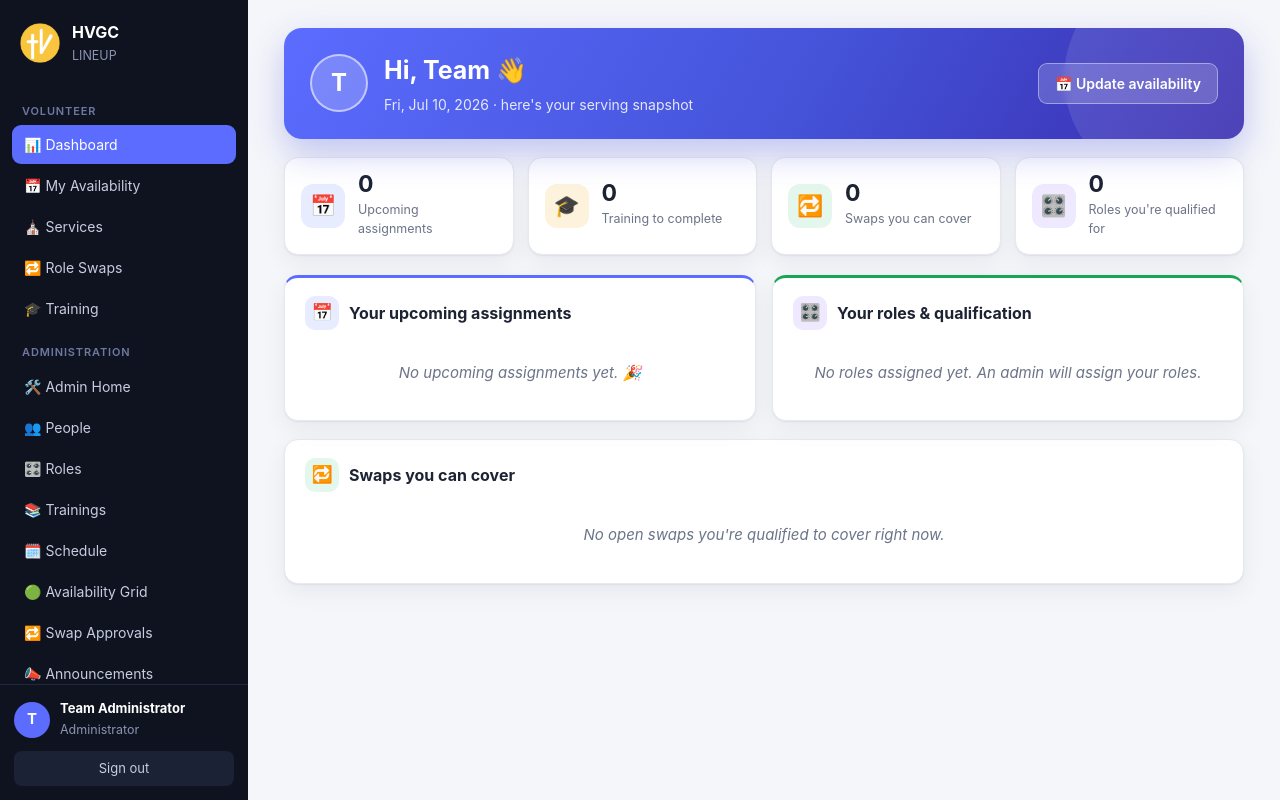
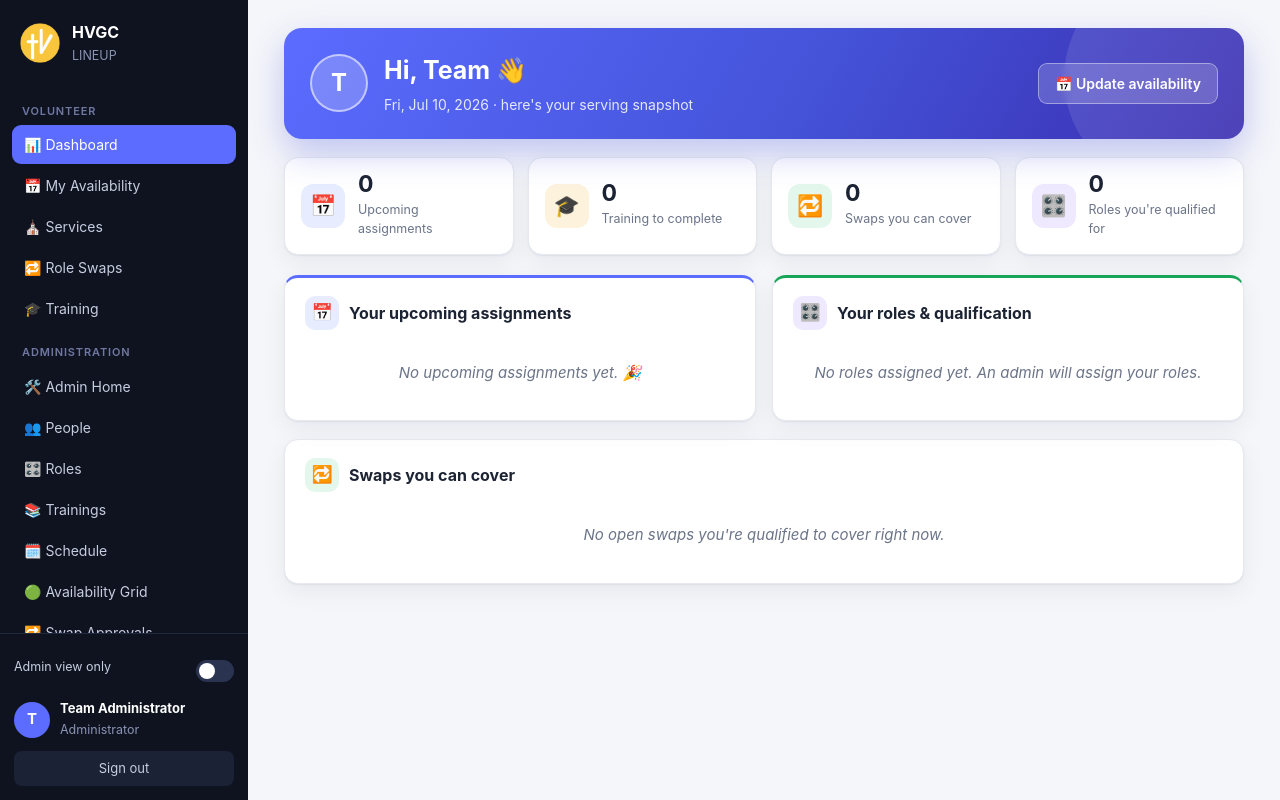
Before and after one commit to Wasivjoey/HVGC, a Flask app: page / in a window 1280 px wide. Run offline with Flask 3, Linux system fonts and the light colour scheme; the visitor is signed in with stand-in values (Sample User, id 1); data comes from the database, SQL or seed files in the repository; data that the repository does not hold is empty; some libraries are stand-ins or nearby versions.

Commit message:
Add a sidebar switch for the hide-volunteer-menu toggle
Admins get an "Admin view only" toggle switch at the bottom of the sidebar that
flips hide_volunteer_menu instantly (auto-submits on change). The profile
checkbox remains and stays in sync. Switch is admin-only and route-guarded.

Co-Authored-By: Claude Opus 4.8 <noreply@anthropic.com>

```diff
--- a/static/style.css
+++ b/static/style.css
@@ -54,6 +54,15 @@ nav a:hover { background: #1b2236; color: #fff; text-decoration: none; }
 nav a.active { background: var(--brand); color: #fff; }
 .nav-badge { display: inline-block; min-width: 18px; height: 18px; padding: 0 5px; border-radius: 9px; background: var(--red); color: #fff; font-size: 11px; font-weight: 700; text-align: center; line-height: 18px; vertical-align: middle; }
 .sidebar-foot { padding: 14px; border-top: 1px solid #20283f; }
+.vol-toggle { display: flex; align-items: center; justify-content: space-between; gap: 10px; margin-bottom: 12px; }
+.switch-label { color: #c7cde0; font-size: 12.5px; }
+.switch { position: relative; display: inline-block; width: 38px; height: 22px; flex-shrink: 0; }
+.switch input { opacity: 0; width: 0; height: 0; }
+.switch .slider { position: absolute; inset: 0; background: #2a3350; border-radius: 999px; transition: background .2s; cursor: pointer; }
+.switch .slider::before { content: ""; position: absolute; height: 16px; width: 16px; left: 3px; top: 3px; background: #fff; border-radius: 50%; transition: transform .2s; }
+.switch input:checked + .slider { background: var(--brand); }
+.switch input:checked + .slider::before { transform: translateX(16px); }
+.switch input:focus-visible + .slider { outline: 2px solid var(--brand); outline-offset: 1px; }
 .who { display: flex; align-items: center; gap: 10px; margin-bottom: 10px; }
 .avatar {
   width: 36px; height: 36px; border-radius: 50%; background: var(--brand);
--- a/templates/base.html
+++ b/templates/base.html
@@ -62,6 +62,15 @@
     </nav>
 
     <div class="sidebar-foot">
+      {% if current_user['is_admin'] %}
+      <form method="post" action="{{ url_for('user.toggle_volunteer_menu') }}" class="vol-toggle">
+        <span class="switch-label">Admin view only</span>
+        <label class="switch" title="Hide all volunteer settings">
+          <input type="checkbox" {{ 'checked' if current_user['hide_volunteer_menu'] }} onchange="this.form.submit()">
+          <span class="slider"></span>
+        </label>
+      </form>
+      {% endif %}
       <div class="who">
         {% if current_user['avatar'] %}
         <img class="avatar avatar-img" src="{{ url_for('user.user_avatar', user_id=current_user['id']) }}" alt="">
--- a/views_user.py
+++ b/views_user.py
@@ -123,6 +123,22 @@ def vote_poll(poll_id):
         flash("Please choose an option.", "warning")
     conn.close()
     return redirect(url_for("user.dashboard"))
+
+
+@bp.route("/account/toggle-volunteer-menu", methods=["POST"])
+@login_required
+def toggle_volunteer_menu():
+    user = current_user()
+    if user["is_admin"]:
+        conn = get_db()
+        conn.execute(
+            "UPDATE users SET hide_volunteer_menu = 1 - hide_volunteer_menu WHERE id = ?",
+            (user["id"],),
+        )
+        conn.commit()
+        conn.close()
+    # Return where they were; if that page is now hidden, the admin dashboard.
+    return redirect(request.referrer or url_for("admin.dashboard"))
 
 
 @bp.route("/notifications")
```
